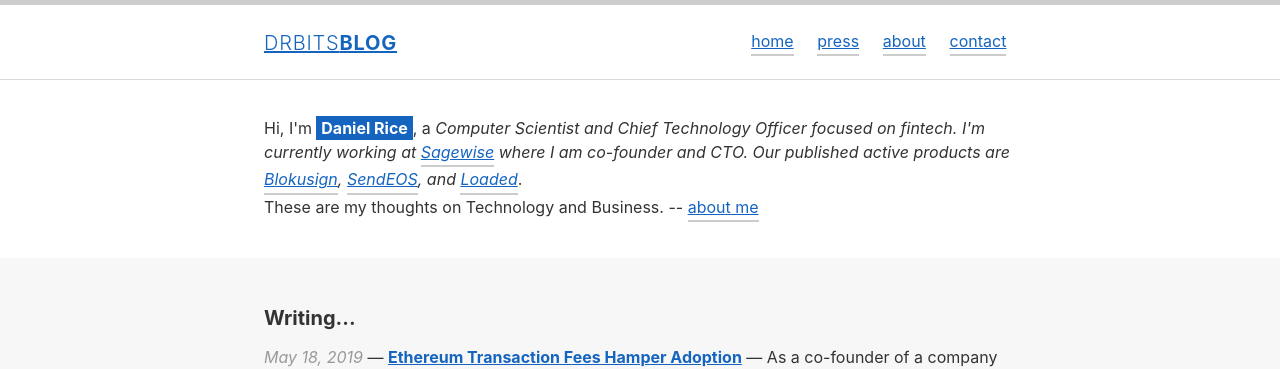
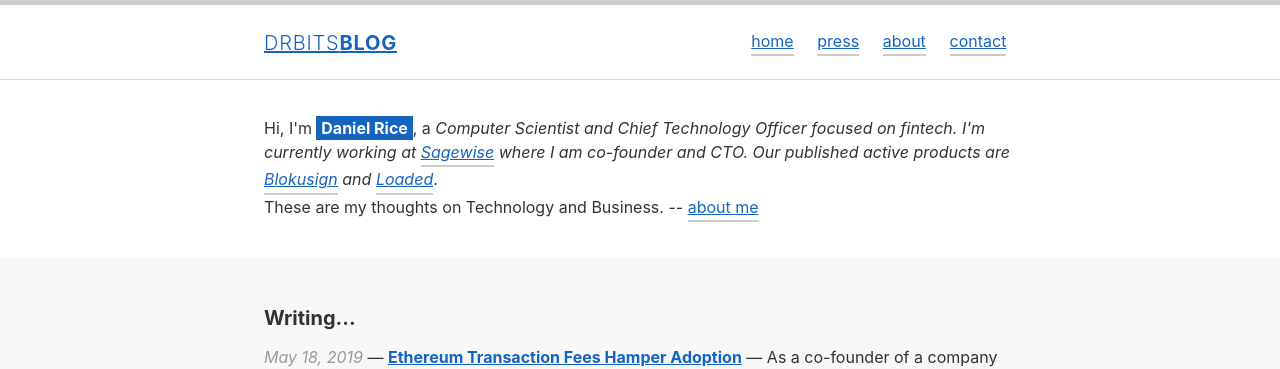
Before and after one commit to thedrbits/drbitsblog, a Jekyll site: the page built from index.html, in a window 1280 px wide. Shown: the top 369 px of the page. Built offline with Jekyll 4.4.1, drawn with Linux system fonts in a browser that asks for light colours; the list of posts is cut into pages by our own code.

Commit message:
remove SendEOS since it's EOL

```diff
--- a/_config.yml
+++ b/_config.yml
@@ -26,7 +26,7 @@ sass:
 # Author settings
 author:
   name     : Daniel Rice
-  job      : "Computer Scientist and Chief Technology Officer focused on fintech. I'm currently working at <a href=https://www.sagewise.io>Sagewise</a> where I am co-founder and CTO. Our published active products are <a href=https://www.blokusign.com>Blokusign</a>, <a href=https://www.sendeos.io>SendEOS</a>, and <a href=https://www.getloaded.app>Loaded</a>"
+  job      : "Computer Scientist and Chief Technology Officer focused on fintech. I'm currently working at <a href=https://www.sagewise.io>Sagewise</a> where I am co-founder and CTO. Our published active products are <a href=https://www.blokusign.com>Blokusign</a> and <a href=https://www.getloaded.app>Loaded</a>"
   bio      : "These are my thoughts on Technology and Business."
   thumb    : /images/author.jpg
   email    : dan@drbits.org
```
